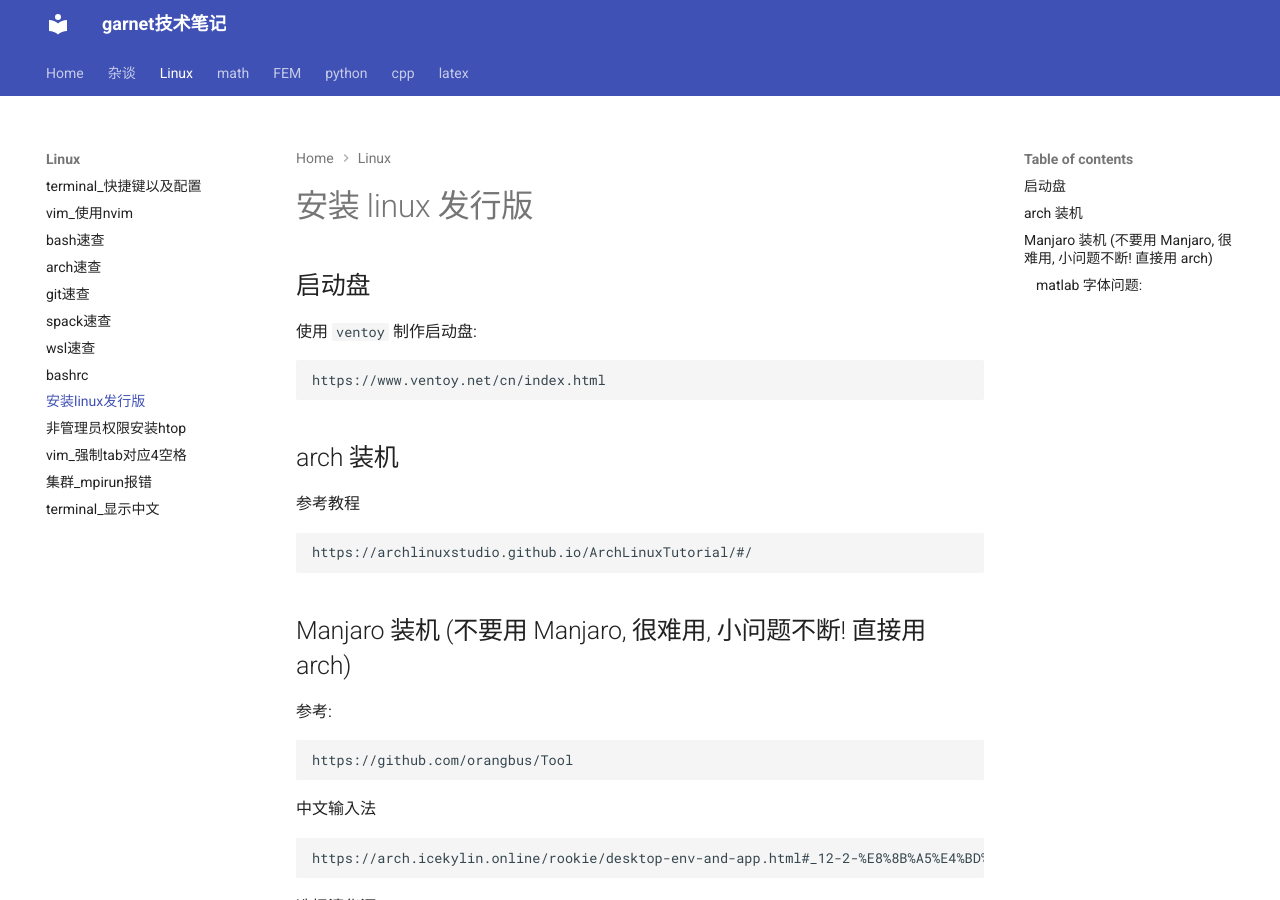
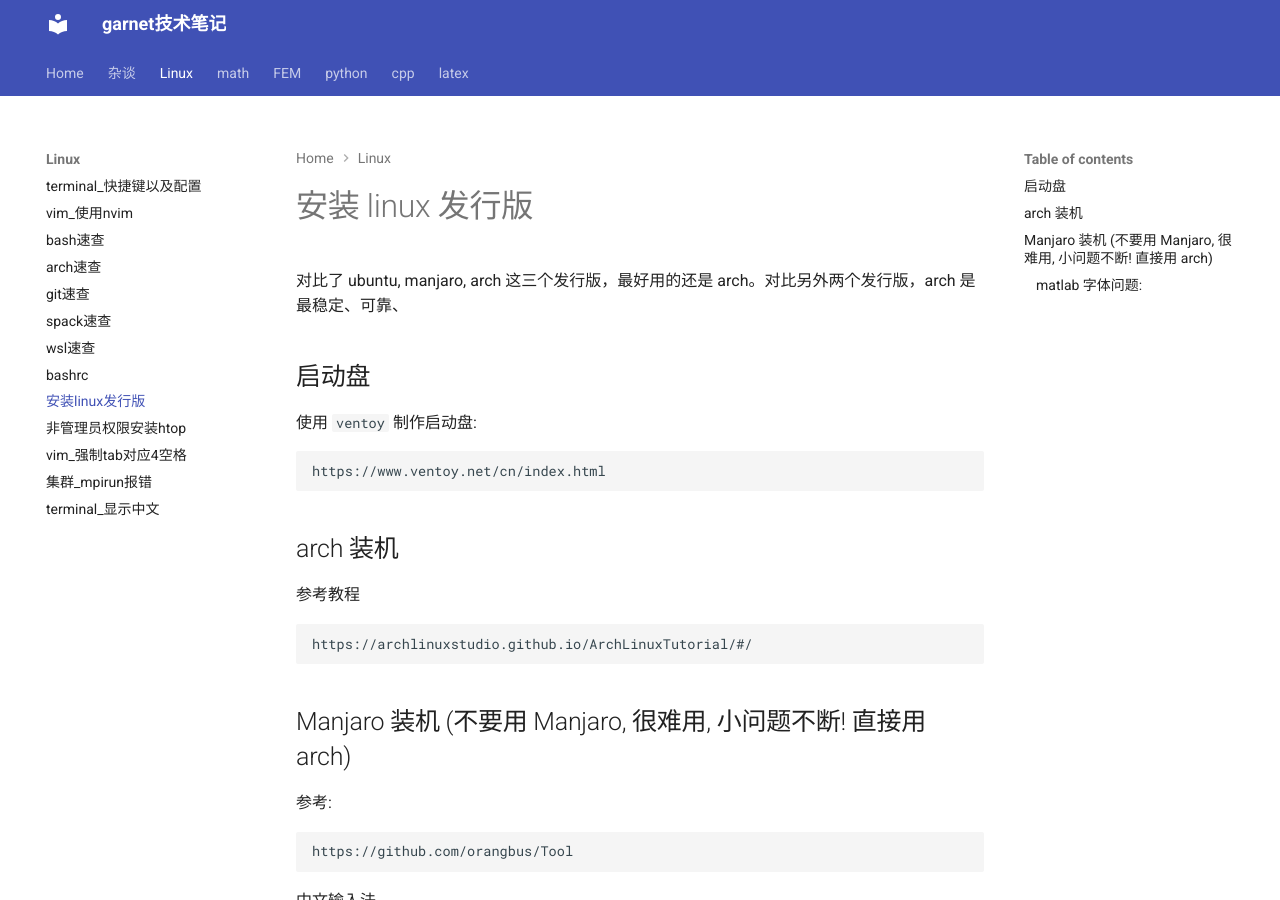
Before and after one commit to ymma98/technotes, an MkDocs documentation site: the page built from docs/Linux/安装linux发行版.md, in a window 1280 px wide and 900 px high. Built offline with MkDocs 1.6.1 and Material for MkDocs 9.7.7, drawn with Linux system fonts in a browser that asks for light colours; part of the change alters nothing that is shown.

Commit message:
docs/Linux/安装linux发行版.md updated from https://stackedit.cn/

````diff
--- a/docs/Linux/安装linux发行版.md
+++ b/docs/Linux/安装linux发行版.md
@@ -1,4 +1,6 @@
 # 安装 linux 发行版
+
+对比了 ubuntu, manjaro, arch 这三个发行版，最好用的还是 arch。对比另外两个发行版，arch 是最稳定、可靠、
 
 ## 启动盘
 
@@ -284,5 +286,5 @@ sudo pacman -S noto-fonts-cjk adobe-source-han-sans-cn-fonts adobe-source-han-se
 </fontconfig>
 ```
 <!--stackedit_data:
-eyJoaXN0b3J5IjpbMTQxNzcyNTIxXX0=
+eyJoaXN0b3J5IjpbLTE4NjAyNjAzMV19
 -->
````
